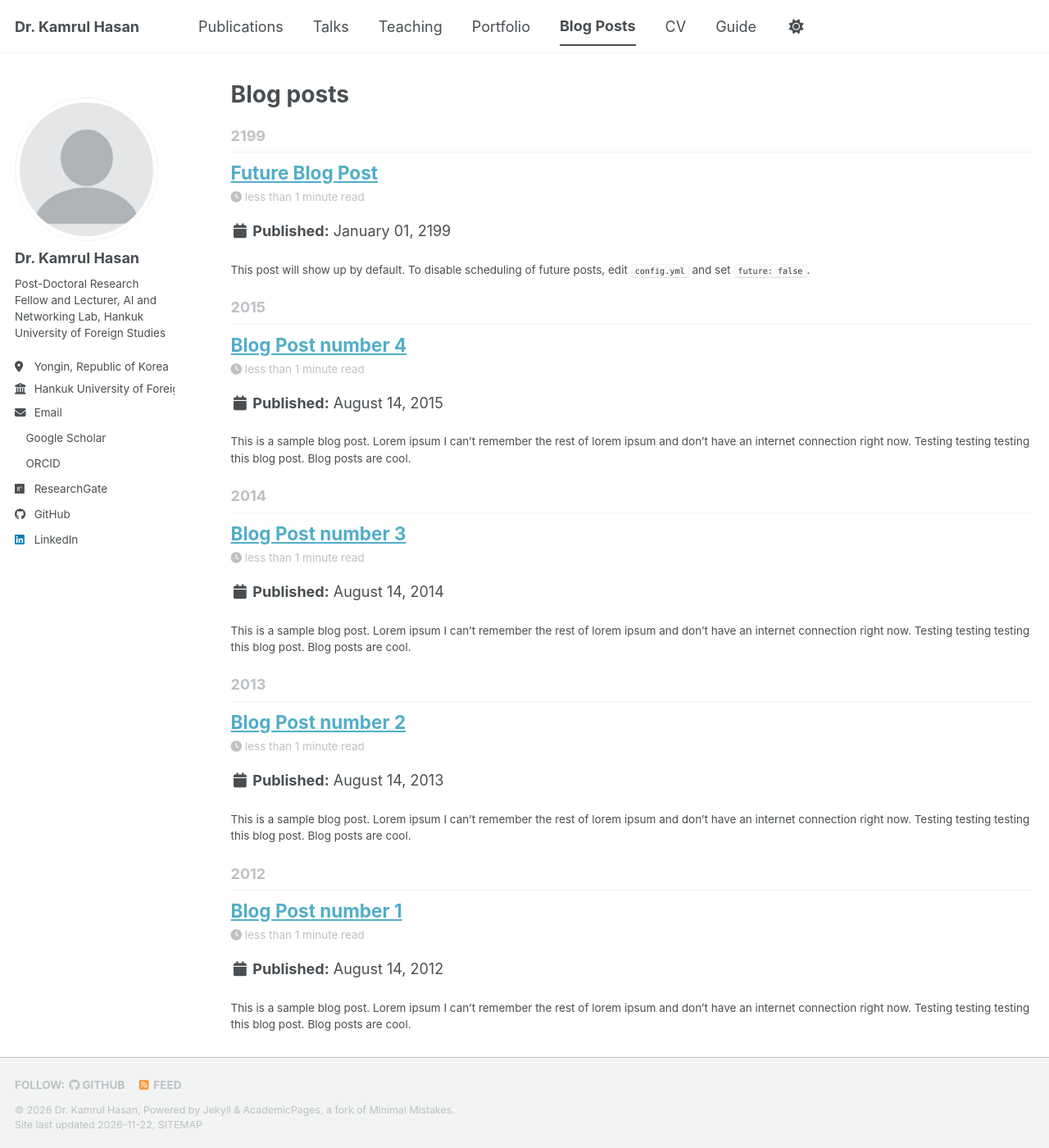
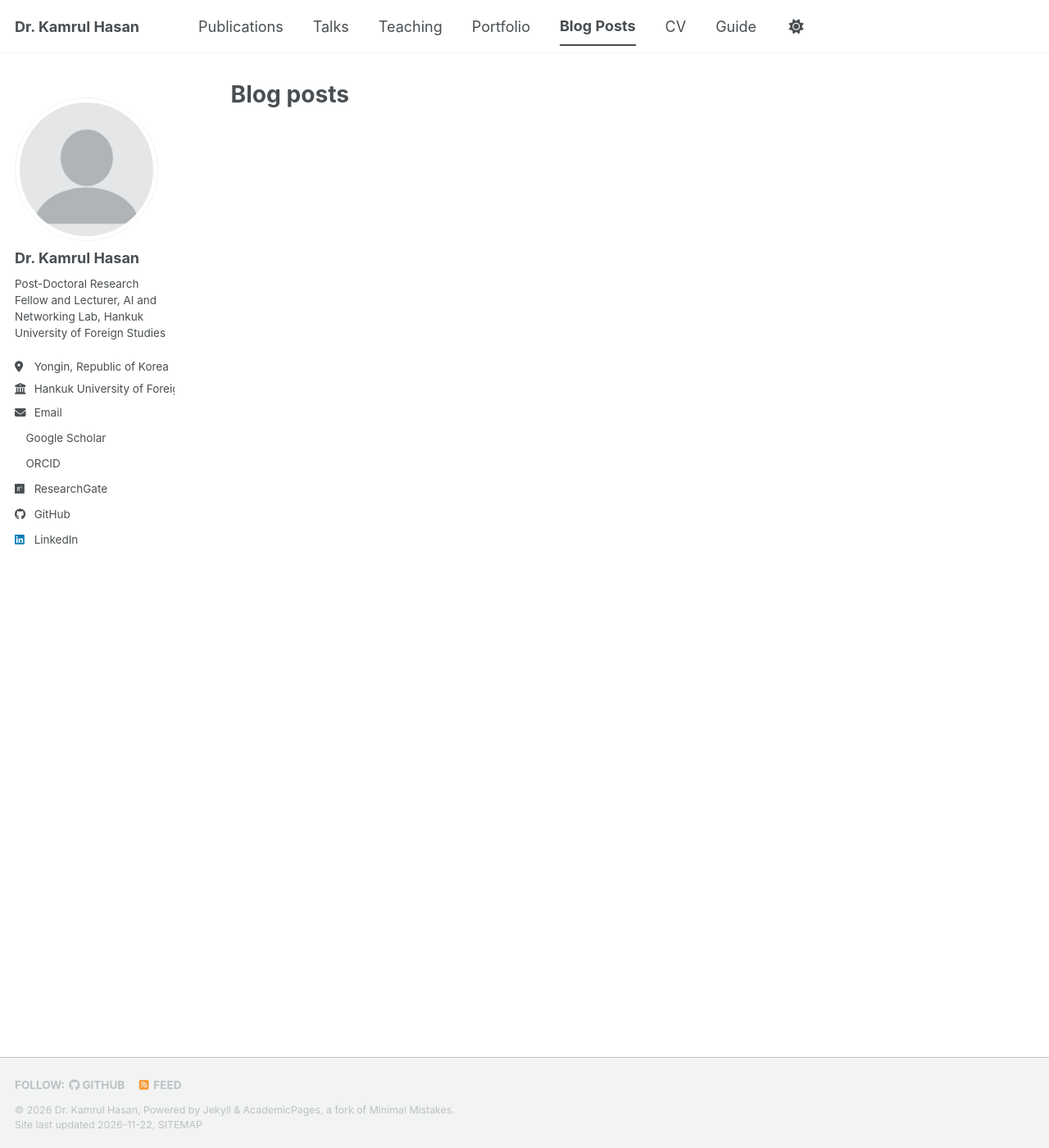
Before and after one commit to kamrulcsedu09/kamrulcsedu09.github.io, a Jekyll site: the page built from _pages/year-archive.html, in a window 1280 px wide and 1400 px high. Shown: the whole window at 82% size. Built offline with Jekyll 4.4.1, drawn with Linux system fonts in a browser that asks for light colours; a script bundle is joined from its source files by our own code; a style sheet for code colours, icons or effects is not loaded.

Commit message:
Hide sample blog posts

```diff
--- a/_posts/2012-08-14-blog-post-1.md
+++ b/_posts/2012-08-14-blog-post-1.md
@@ -1,20 +1,3 @@
 ---
-title: 'Blog Post number 1'
-date: 2012-08-14
-permalink: /posts/2012/08/blog-post-1/
-tags:
-  - cool posts
-  - category1
-  - category2
+published: false
 ---
-
-This is a sample blog post. Lorem ipsum I can't remember the rest of lorem ipsum and don't have an internet connection right now. Testing testing testing this blog post. Blog posts are cool.
-
-Headings are cool
-======
-
-You can have many headings
-======
-
-Aren't headings cool?
-------
--- a/_posts/2013-08-14-blog-post-2.md
+++ b/_posts/2013-08-14-blog-post-2.md
@@ -1,20 +1,3 @@
 ---
-title: 'Blog Post number 2'
-date: 2013-08-14
-permalink: /posts/2013/08/blog-post-2/
-tags:
-  - cool posts
-  - category1
-  - category2
+published: false
 ---
-
-This is a sample blog post. Lorem ipsum I can't remember the rest of lorem ipsum and don't have an internet connection right now. Testing testing testing this blog post. Blog posts are cool.
-
-Headings are cool
-======
-
-You can have many headings
-======
-
-Aren't headings cool?
-------
--- a/_posts/2014-08-14-blog-post-3.md
+++ b/_posts/2014-08-14-blog-post-3.md
@@ -1,20 +1,3 @@
 ---
-title: 'Blog Post number 3'
-date: 2014-08-14
-permalink: /posts/2014/08/blog-post-3/
-tags:
-  - cool posts
-  - category1
-  - category2
+published: false
 ---
-
-This is a sample blog post. Lorem ipsum I can't remember the rest of lorem ipsum and don't have an internet connection right now. Testing testing testing this blog post. Blog posts are cool.
-
-Headings are cool
-======
-
-You can have many headings
-======
-
-Aren't headings cool?
-------
--- a/_posts/2015-08-14-blog-post-4.md
+++ b/_posts/2015-08-14-blog-post-4.md
@@ -1,20 +1,3 @@
 ---
-title: 'Blog Post number 4'
-date: 2015-08-14
-permalink: /posts/2015/08/blog-post-4/
-tags:
-  - cool posts
-  - category1
-  - category2
+published: false
 ---
-
-This is a sample blog post. Lorem ipsum I can't remember the rest of lorem ipsum and don't have an internet connection right now. Testing testing testing this blog post. Blog posts are cool.
-
-Headings are cool
-======
-
-You can have many headings
-======
-
-Aren't headings cool?
-------
--- a/_posts/2199-01-01-future-post.md
+++ b/_posts/2199-01-01-future-post.md
@@ -1,11 +1,3 @@
 ---
-title: 'Future Blog Post'
-date: 2199-01-01
-permalink: /posts/2199/01/blog-post-4/
-tags:
-  - cool posts
-  - category1
-  - category2
+published: false
 ---
-
-This post will show up by default. To disable scheduling of future posts, edit `config.yml` and set `future: false`.
```
